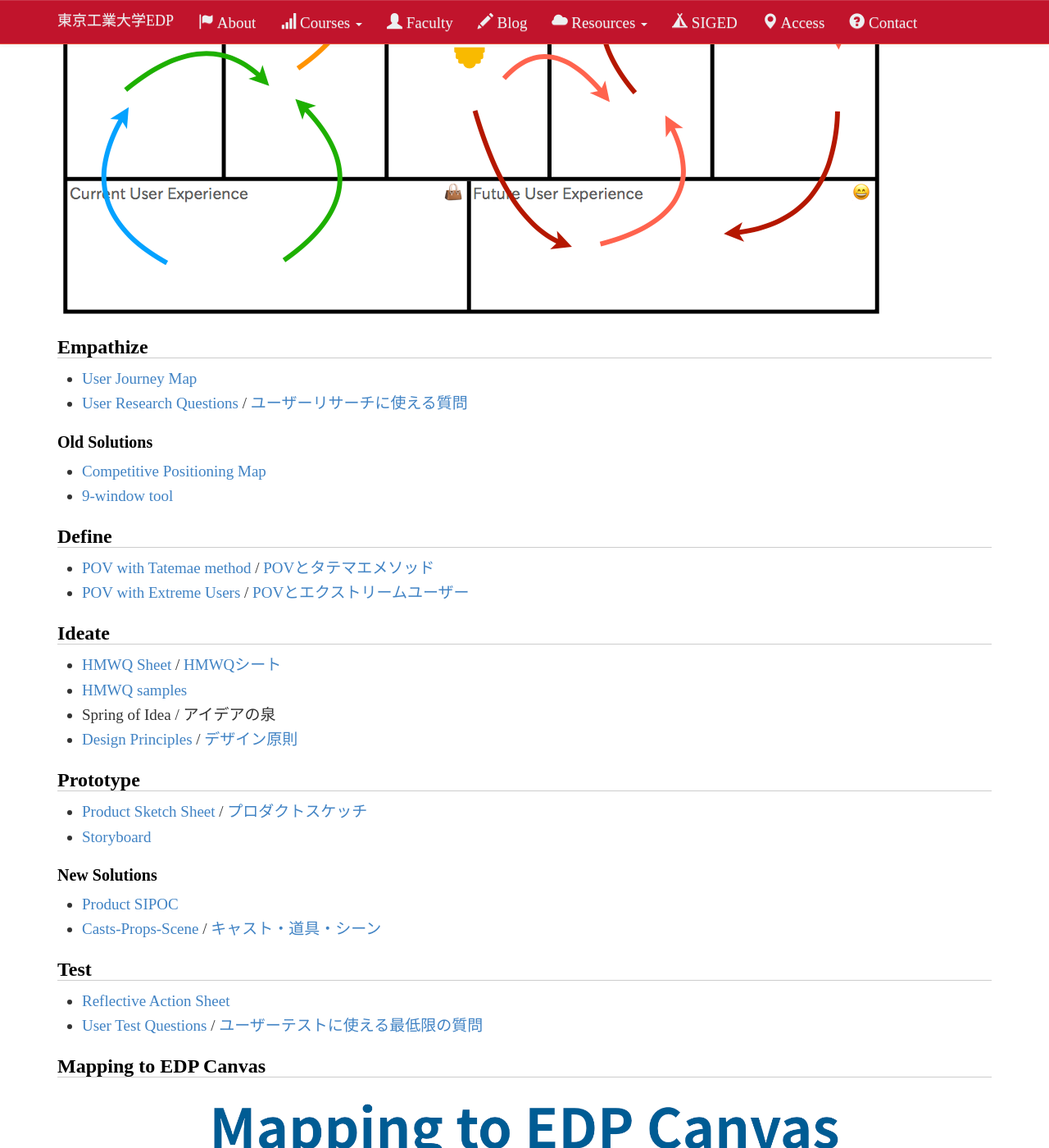
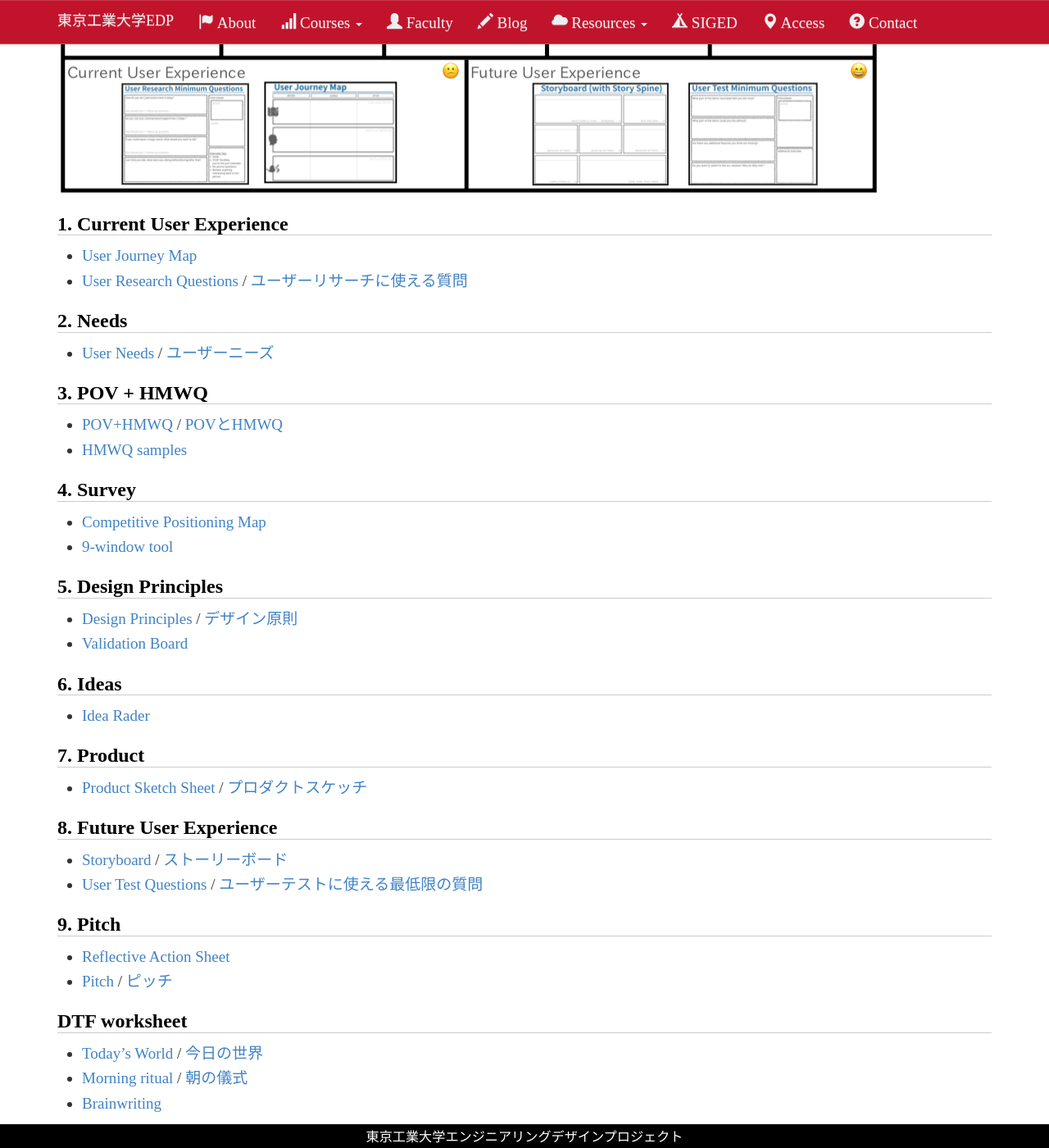
Before and after one commit to titech-edp/titech-edp.github.io, a Jekyll site: the page built from toolkit/index.md, in a window 1280 px wide and 1400 px high, scrolled down 857 px. Shown: the whole window at 82% size. Built offline with Jekyll 4.4.1, drawn with Linux system fonts in a browser that asks for light colours; nearby versions of some CDN libraries; library files that are not in the unit come from our copies; some of the changed text lies outside the part shown.

Commit message:
Update toolkit

```diff
--- a/toolkit/index.md
+++ b/toolkit/index.md
@@ -3,58 +3,51 @@ layout: page
 title: EDP Toolkit
 ---
 
-# Tools
+![EDP Toolkit](edp-toolkit.png)
 
-<!-- 2. Customer Forces Canvas
- !-- 3. Tatemaed POV Sheet
- !-- 4. HMW Variations
- !-- 5. SIPOC
- !-- 6. Story Pines Template
- !-- 7. User Test Script -->
-
-## Overview
-
-- [EDP Canvas](edp-canvas.pdf)
-
-![EDP Canvas sample](img_edp-canvas-sample.png)
-
-
-## Empathize
+## 1. Current User Experience
 
 - [User Journey Map](user-journey-map.pdf)
 - [User Research Questions](user-research-questions.pdf) / [ユーザーリサーチに使える質問](user-research-questions_ja.pdf)
 
-### Old Solutions
+## 2. Needs
+
+- [User Needs](user-needs.pdf) / [ユーザーニーズ](user-needs_ja.pdf)
+
+## 3. POV + HMWQ
+
+- [POV+HMWQ](pov-hmwq.pdf) / [POVとHMWQ](pov-hmwq_ja.pdf)
+- [HMWQ samples](hmwq_samples.pdf)
+
+## 4. Survey
+
 - [Competitive Positioning Map](competitive-positioning-map.pdf)
 - [9-window tool](9-window-tool.pdf)
 
-## Define
+## 5. Design Principles
 
-- [POV with Tatemae method](pov-tatemae_v2.pdf) / [POVとタテマエメソッド](pov-tatemae_ja_v2.pdf)
-- [POV with Extreme Users](pov-extreme-users.pdf) / [POVとエクストリームユーザー](pov-extreme-users_ja.pdf)
+- [Design Principles](design-principles.pdf) / [デザイン原則](design-principles_ja.pdf)
+- [Validation Board](validation-board.pdf)
 
-## Ideate
-- [HMWQ Sheet](hmwq.pdf) / [HMWQシート](hmwq_ja.pdf)
-- [HMWQ samples](hmwq_samples.pdf)
-- Spring of Idea / アイデアの泉
-- [Design Principles](design-principles.pdf) / [デザイン原則](design-principles_ja.pdf)
+## 6. Ideas
 
-## Prototype
+- [Idea Rader](idea-rader.pdf)
+
+## 7. Product
+
 - [Product Sketch Sheet](product-sketch.pdf) / [プロダクトスケッチ](product-sketch_ja.pdf)
-- [Storyboard](storyboard.pdf)
 
-### New Solutions
-- [Product SIPOC](sipoc.pdf)
-- [Casts-Props-Scene](casts-props-scene.pdf) / [キャスト・道具・シーン](casts-props-scene_ja.pdf)
+## 8. Future User Experience
 
-## Test
-- [Reflective Action Sheet](reflective-action-sheet.pdf)
+- [Storyboard](storyboard.pdf) / [ストーリーボード](storyboard_ja.pdf)
 - [User Test Questions](user-test-questions.pdf) / [ユーザーテストに使える最低限の質問](user-test-questions_ja.pdf)
 
-## Mapping to EDP Canvas
-![EDP Canvas mapping](img_edp-canvas-mapping.png)
+## 9. Pitch
 
-# DTF worksheet
+- [Reflective Action Sheet](reflective-action-sheet.pdf)
+- [Pitch](pitch.pdf) / [ピッチ](pitch_ja.pdf)
+
+## DTF worksheet
 
 - [Today's World](todays-world.pdf) / [今日の世界](todays-world_ja.pdf)
 - [Morning ritual](morning-ritual.pdf) / [朝の儀式](morning-ritual_ja.pdf)
```
Also changed, not shown: toolkit/edp-toolkit.png (added), 16 other files.
